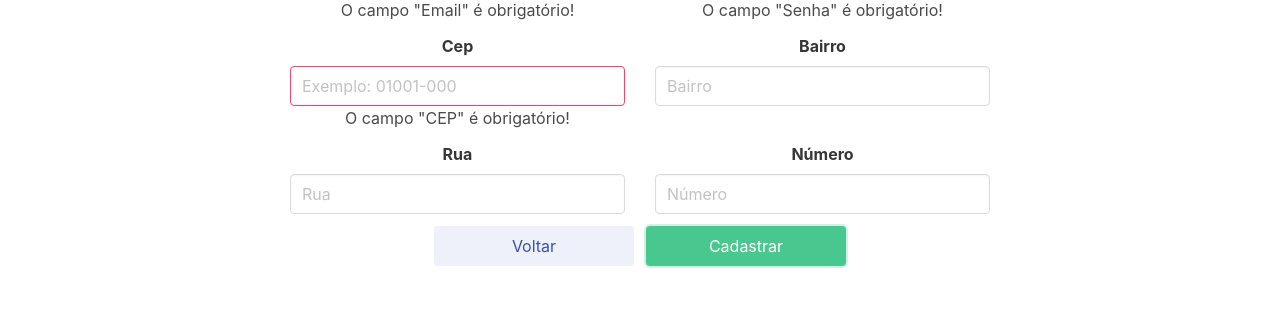
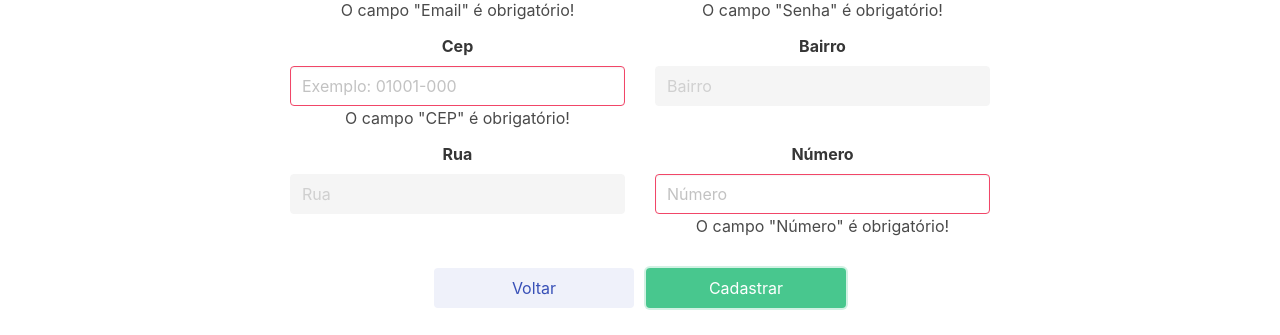
Before and after one commit to renanmontanopaz/animal-save-view, a Vue app: page /register in a window 1280 px wide. Both pictures are taken after a click on the button "Cadastrar". Shown: the part 494-829 px from the top of the page. Before the commit the page ends 800 px from the top, so only its background shows below. Built offline with nearby package versions, Linux system fonts and the light colour scheme; no server answers.

Commit message:
Validação do campo número

```diff
--- a/src/views/RegisterUsers/Register.vue
+++ b/src/views/RegisterUsers/Register.vue
@@ -110,7 +110,8 @@
                         <div class="field">
                             <label class="label">Cep</label>
                             <div class="control">
-                                <input v-model="associate.address.cep" @blur="validateInputCep" :class="`${inputCep}`"
+                                <input
+                                v-model="associate.address.cep" @blur="validateInputCep" :class="`${inputCep}`"
                                     type="number" placeholder="Exemplo: 01001-000">
                                 <p v-if="errorMessageCep">
                                 <ul>
@@ -123,7 +124,9 @@
                         <div class="field">
                             <label class="label">Bairro</label>
                             <div class="control">
-                                <input v-model="associate.address.neighborhood" class="input" type="text"
+                                <input
+                                disabled
+                                v-model="associate.address.neighborhood" class="input" type="text"
                                     placeholder="Bairro">
                             </div>
                         </div>
@@ -133,15 +136,23 @@
                         <div class="field">
                             <label class="label">Rua</label>
                             <div class="control">
-                                <input v-model="associate.address.road" class="input" type="text" placeholder="Rua">
+                                <input
+                                disabled
+                                v-model="associate.address.road" class="input" type="text" placeholder="Rua">
                             </div>
                         </div>
 
                         <div class="field">
                             <label class="label">Número</label>
                             <div class="control">
-                                <input v-model="associate.address.houseNumber" class="input" type="number"
+                                <input v-model="associate.address.houseNumber" @blur="validateInputNumber" :class="`${inputNumber}`"
+                                type="number"
                                     placeholder="Número">
+                                    <p v-if="errorMessageNumber">
+                                <ul>
+                                    <li v-for="error in errorMessageNumber" :key="error">{{ error }}</li>
+                                </ul>
+                                </p>
                             </div>
                         </div>
                     </div>
@@ -415,8 +426,6 @@ export default class Register extends Vue {
     public inputEmail: string = 'input';
     public inputPassword: string = 'input';
     public inputCep: string = 'input';
-    public inputNeighborhood: string = 'input';
-    public inputRoad: string = 'input';
     public inputNumber: string = 'input';
 
     public errorMessageFirstName: string[] = [];
@@ -426,8 +435,6 @@ export default class Register extends Vue {
     public errorMessageEmail: string[] = [];
     public errorMessagePassword: string[] = [];
     public errorMessageCep: string[] = [];
-    public errorMessageNeighborhood: string[] = [];
-    public errorMessageRoad: string[] = [];
     public errorMessageNumber: string[] = [];
 
     public validatePhoneNumber(phoneNumber: string): boolean {
@@ -568,6 +575,19 @@ export default class Register extends Vue {
         }
     }
 
+    public validateInputNumber() {
+        if (!this.associate.address.houseNumber) {
+            this.errorMessageNumber = ['O campo "Número" é obrigatório!'];
+            this.inputNumber = 'input is-danger';
+        } else if (this.associate.address.houseNumber > 100000) {
+            this.errorMessageNumber = ['O número inserido é invalido!'];
+            this.inputNumber = 'input is-danger';
+        } else {
+            this.errorMessageNumber = [];
+            this.inputNumber = 'input is-success';
+        }
+    }
+
     public validateFormAssociate() {
         if (this.select === '1') {
             this.validateInputFirstName();
@@ -577,6 +597,7 @@ export default class Register extends Vue {
             this.validateInputEmail();
             this.validateInputPassword();
             this.validateInputCep();
+            this.validateInputNumber();
         }
     }
 
@@ -666,6 +687,7 @@ main {
     .container_buttons {
         display: flex;
         justify-content: center;
+        padding: 30px 0px;
 
         .aling_buttons {
             display: flex;
```
